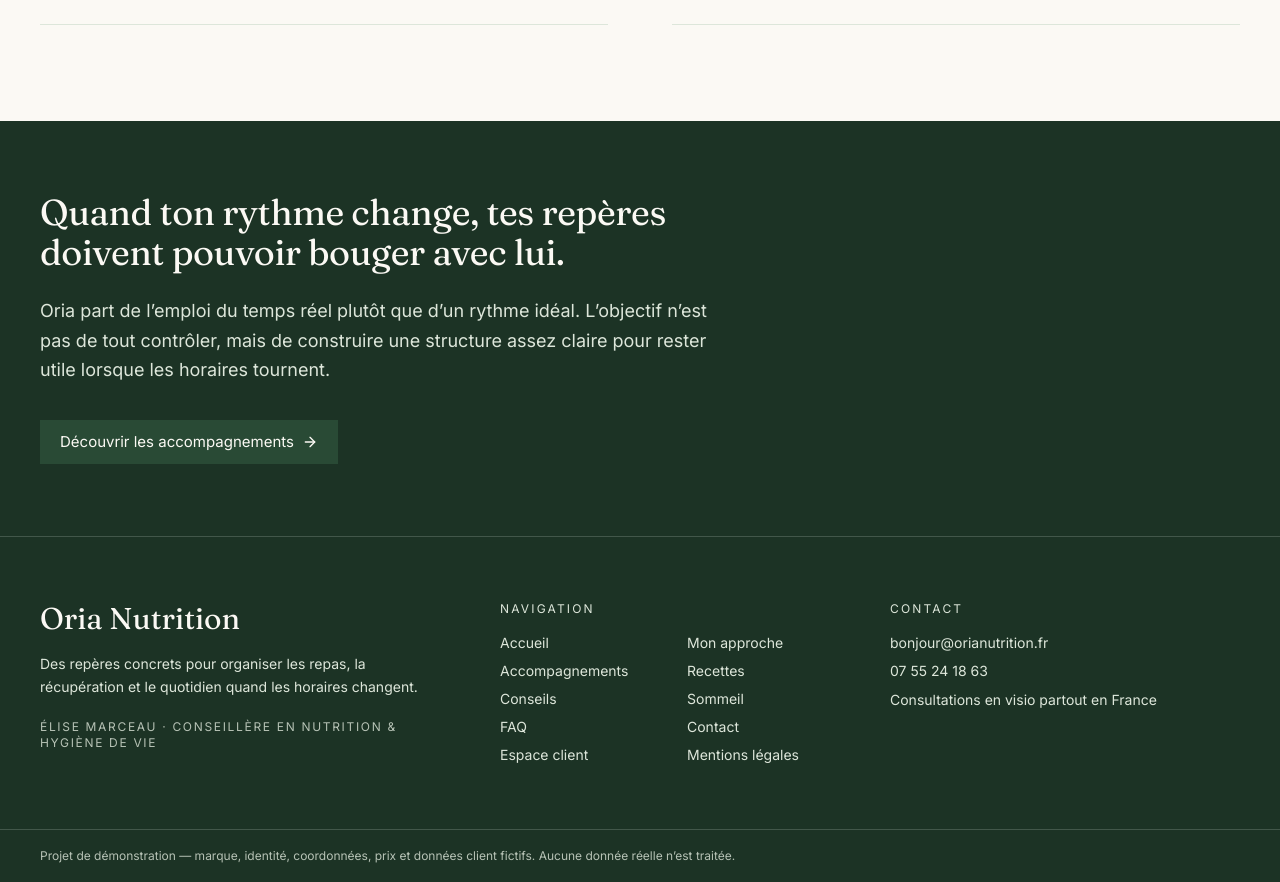
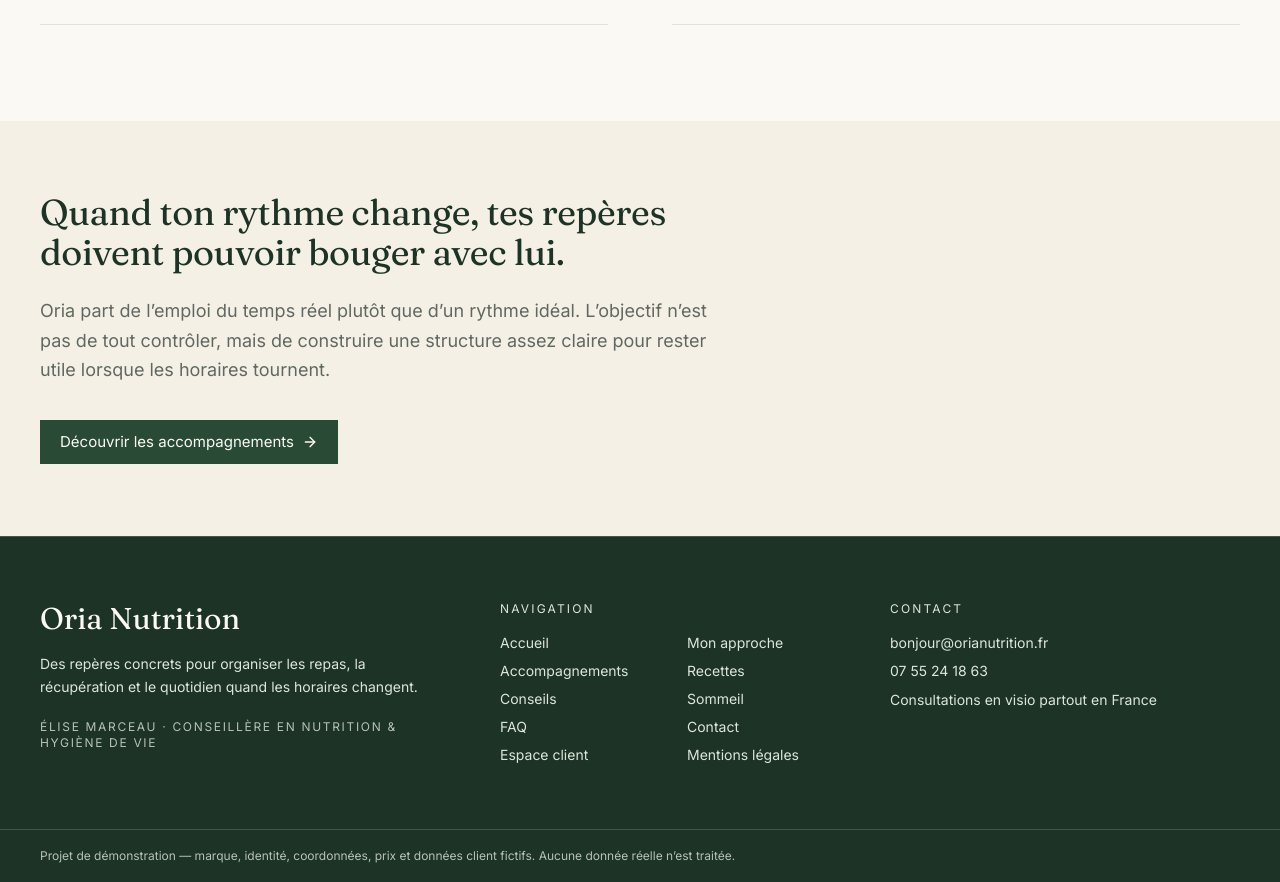
Before and after one commit to AmineAKIK/Orianutrition, a React (Vite) app: page /#/mon-approche in a window 1280 px wide. Shown: the part 1740-2622 px from the top of the page. Built offline with nearby package versions, Linux system fonts and the light colour scheme.

Commit message:
Separate approach CTA from footer

```diff
--- a/src/pages/AboutPage.tsx
+++ b/src/pages/AboutPage.tsx
@@ -76,13 +76,13 @@ export function AboutPage() {
           </div>
         </Container>
       </section>
-      <section className="section-pad-sm bg-forest-dark text-paper">
+      <section className="section-pad-sm bg-cream">
         <Container>
           <div className="max-w-2xl">
-            <h2 className="text-balance text-[2rem] leading-[1.1] text-paper md:text-4xl">
+            <h2 className="text-balance text-[2rem] leading-[1.1] md:text-4xl">
               {signature.title}
             </h2>
-            <p className="mt-5 text-pretty leading-relaxed text-sage sm:mt-6 sm:text-lg">
+            <p className="mt-5 text-pretty leading-relaxed text-muted sm:mt-6 sm:text-lg">
               {signature.body}
             </p>
             <div className="mt-7 sm:mt-9">
```
